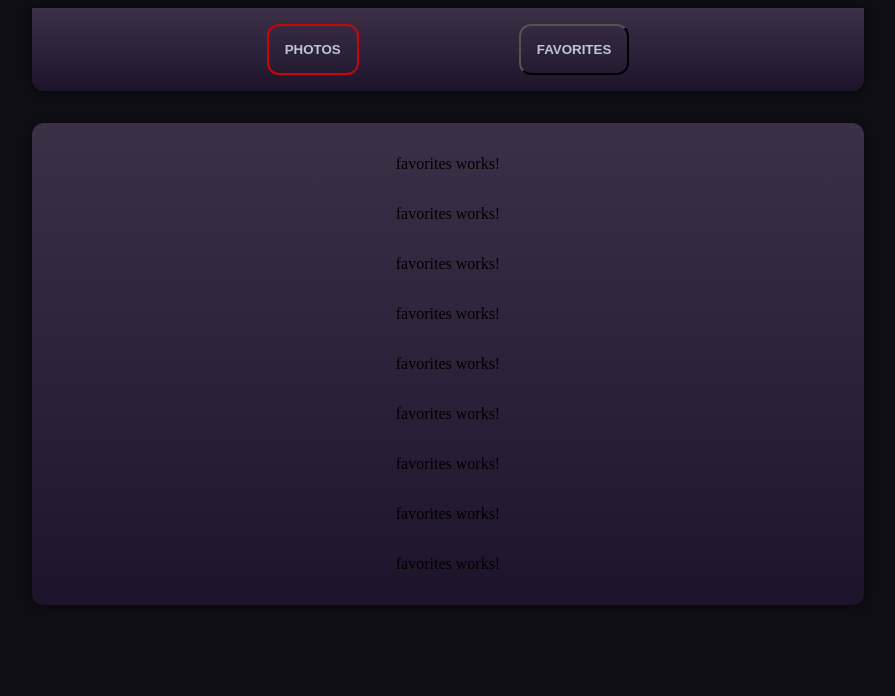
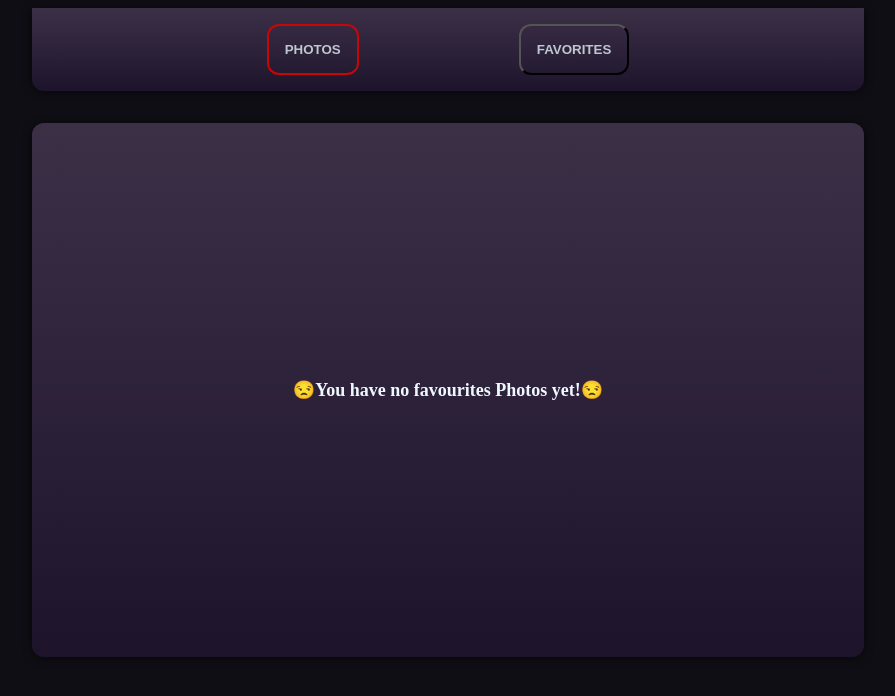
Before and after one commit to Peter-Xsp/favPhotos, an Angular app: page /favourites in a window 1280 px wide. Shown: the top 696 px of the page, without its empty margins (192-1087 px from the left). Built offline with nearby package versions, Linux system fonts and the light colour scheme.

Commit message:
favorites photo added

```diff
--- a/src/app/favourites/favourites.component.css
+++ b/src/app/favourites/favourites.component.css
@@ -13,3 +13,41 @@ main {
   overflow: auto;
   min-height: 25rem;
 }
+
+.card {
+  position: relative;
+  margin: 8px;
+}
+
+.overlay-heart {
+  position: absolute;
+  top: 10px;
+  right: 10px;
+  pointer-events: none;
+}
+
+.favourites-Photos {
+  display: grid;
+  grid-template-columns: repeat(3, 1fr);
+  gap: 10px;
+  list-style-type: none;
+  padding: 0;
+}
+
+p {
+  display: flex;
+  align-items: center;
+  justify-content: center;
+  text-align: center;
+  margin: 30vh;
+  font-family: cursive;
+  font-size: large;
+  font-weight: bold;
+  color: aliceblue;
+}
+
+@media (max-width: 820px) {
+  .favourites-Photos {
+    grid-template-columns: repeat(1, 1fr);
+  }
+}
--- a/src/app/favourites/favourites.component.html
+++ b/src/app/favourites/favourites.component.html
@@ -1,11 +1,14 @@
 <main>
-  <p>favorites works!</p>
-  <p>favorites works!</p>
-  <p>favorites works!</p>
-  <p>favorites works!</p>
-  <p>favorites works!</p>
-  <p>favorites works!</p>
-  <p>favorites works!</p>
-  <p>favorites works!</p>
-  <p>favorites works!</p>
+  @if ( likedphotos.length > 0 ) {
+  <ul class="favourites-Photos">
+    @for (photo of likedphotos; track photo.id) {
+    <li class="card">
+      <app-photo [url]="photo.url" [id]="photo.id" [liked]="photo.liked" />
+      <div class="overlay-heart">❤️</div>
+    </li>
+    }
+  </ul>
+  } @else {
+  <p>😒You have no favourites Photos yet!😒</p>
+  }
 </main>
--- a/src/app/favourites/favourites.component.ts
+++ b/src/app/favourites/favourites.component.ts
@@ -1,10 +1,18 @@
 import { Component } from '@angular/core';
+import { Photo, RANDOM_PHOTOS } from '../random-photos';
+import { PhotoComponent } from '../photo/photo.component';
 
 @Component({
   selector: 'app-favorites',
   standalone: true,
-  imports: [],
+  imports: [PhotoComponent],
   templateUrl: './favourites.component.html',
   styleUrl: './favourites.component.css',
 })
-export class FavouritesComponent {}
+export class FavouritesComponent {
+  likedphotos: Photo[] = [];
+
+  constructor() {
+    this.likedphotos = RANDOM_PHOTOS.filter((photo) => photo.liked === true);
+  }
+}
--- a/src/app/photo/photo.component.css
+++ b/src/app/photo/photo.component.css
@@ -1,10 +1,3 @@
-.overlay-heart {
-  position: absolute;
-  top: 8px;
-  right: 16px;
-  pointer-events: none;
-}
-
 img {
   width: 15rem;
   height: auto;
--- a/src/app/photos/photos.component.css
+++ b/src/app/photos/photos.component.css
@@ -34,18 +34,6 @@ main {
   padding: 0;
 }
 
-.allPhotos img {
-  width: 15rem;
-  height: auto;
-  border-radius: 8px;
-  box-shadow: 0 4px 10px rgba(0, 0, 0, 0.1);
-  cursor: pointer;
-}
-
-.allPhotos img:hover {
-  box-shadow: 0 2px 8px rgba(255, 255, 255, 0.815);
-}
-
 @media (max-width: 820px) {
   .allPhotos {
     grid-template-columns: repeat(1, 1fr);
--- a/src/app/photos/photos.component.ts
+++ b/src/app/photos/photos.component.ts
@@ -1,4 +1,5 @@
 import { Component } from '@angular/core';
+
 import { Photo, RANDOM_PHOTOS } from '../random-photos';
 import { PhotoComponent } from '../photo/photo.component';
 
```
